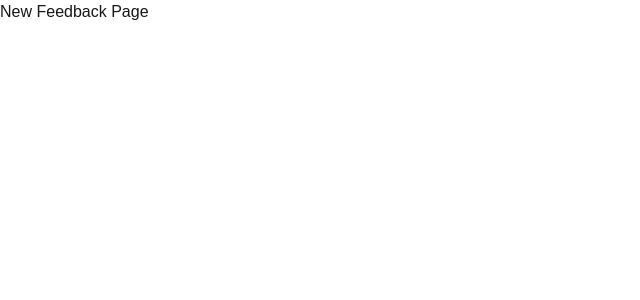
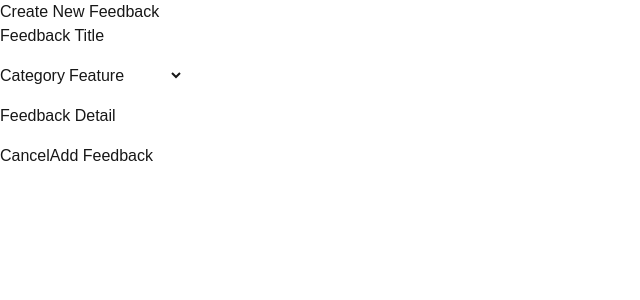
Before and after one commit to joshjavier/product-feedback-fem, a Next.js app: page /feedback/new in a window 1280 px wide. Shown: the top 300 px of the page, without its empty margins (0-640 px from the left). Built offline with nearby package versions, Linux system fonts and the light colour scheme.

Commit message:
feat: add new and edit feedback pages

```diff
--- a/app/feedback/[id]/edit/page.tsx
+++ b/app/feedback/[id]/edit/page.tsx
@@ -1,5 +1,56 @@
+import { notFound } from 'next/navigation';
+
+import { getProductRequestById } from '@/lib/data/product-requests';
+
 export default async function EditFeedbackPage({ params }: { params: Promise<{ id: string }> }) {
-  const { id } = await params;
+  const id = Number((await params).id);
+  const feedback = await getProductRequestById(id);
 
-  return <h1>Edit Feedback {id}</h1>;
+  if (!feedback) {
+    notFound();
+  }
+
+  return (
+    <>
+      <h1>Editing &lsquo;{feedback.title}&rsquo;</h1>
+      <form>
+        <div>
+          <label htmlFor="title-input">Feedback Title</label>
+          <input type="text" id="title-input" name="title" />
+        </div>
+
+        <div>
+          <label htmlFor="category-select">Category</label>
+          <select name="category" id="category-select">
+            <option value="feature">Feature</option>
+            <option value="ui">UI</option>
+            <option value="ux">UX</option>
+            <option value="enhancement">Enhancement</option>
+            <option value="bug">Bug</option>
+          </select>
+        </div>
+
+        <div>
+          <label htmlFor="status-select">Update Status</label>
+          <select name="status" id="status-select">
+            <option value="suggestion">Suggestion</option>
+            <option value="planned">Planned</option>
+            <option value="in-progress">In-Progress</option>
+            <option value="live">Live</option>
+          </select>
+        </div>
+
+        <div>
+          <label htmlFor="description-input">Feedback Detail</label>
+          <input type="text" id="description-input" name="description" />
+        </div>
+
+        <div>
+          <button type="button">Delete</button>
+          <button type="button">Cancel</button>
+          <button type="submit">Save Changes</button>
+        </div>
+      </form>
+    </>
+  );
 }
--- a/app/feedback/[id]/page.tsx
+++ b/app/feedback/[id]/page.tsx
@@ -1,3 +1,4 @@
+import Link from 'next/link';
 import { notFound } from 'next/navigation';
 import { Suspense } from 'react';
 
@@ -16,6 +17,7 @@ export default async function FeedbackPage({ params }: { params: Promise<{ id: s
   return (
     <>
       <h1>Feedback {id}</h1>
+      <Link href={`/feedback/${id}/edit`}>Edit Feedback</Link>
 
       <div>
         <p>{feedback.title}</p>
--- a/app/feedback/new/page.tsx
+++ b/app/feedback/new/page.tsx
@@ -1,3 +1,34 @@
 export default function NewFeedbackPage() {
-  return <h1>New Feedback Page</h1>;
+  return (
+    <>
+      <h1>Create New Feedback</h1>
+      <form className="flex flex-col gap-4">
+        <div>
+          <label htmlFor="title-input">Feedback Title</label>
+          <input type="text" id="title-input" name="title" />
+        </div>
+
+        <div>
+          <label htmlFor="category-select">Category</label>
+          <select name="category" id="category-select">
+            <option value="feature">Feature</option>
+            <option value="ui">UI</option>
+            <option value="ux">UX</option>
+            <option value="enhancement">Enhancement</option>
+            <option value="bug">Bug</option>
+          </select>
+        </div>
+
+        <div>
+          <label htmlFor="description-input">Feedback Detail</label>
+          <input type="text" id="description-input" name="description" />
+        </div>
+
+        <div>
+          <button type="button">Cancel</button>
+          <button type="submit">Add Feedback</button>
+        </div>
+      </form>
+    </>
+  );
 }
--- a/app/page.tsx
+++ b/app/page.tsx
@@ -24,6 +24,7 @@ export default async function SuggestionsPage({ searchParams }: PageProps) {
     <>
       <CategoryPicker categories={categories} />
       <SortPicker />
+      <Link href="/feedback/new">Add Feedback</Link>
       <h1>Suggestions</h1>
       {suggestions.map((suggestion) => (
         <div key={suggestion.id}>
```
